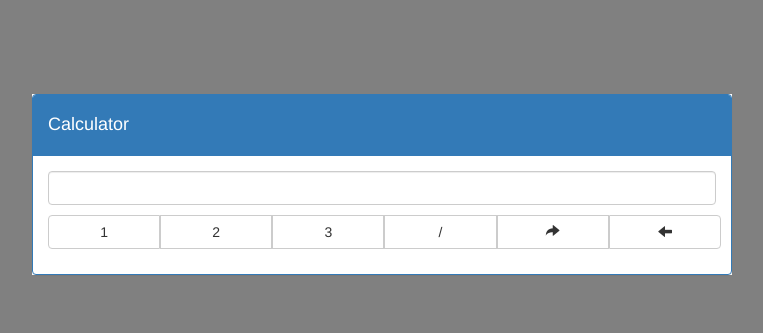
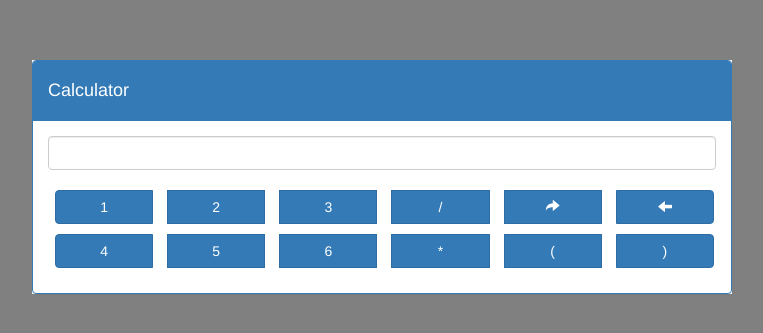
Before and after one commit to maiorovi/calculator-gui, an Angular app: page / in a window 1280 px wide. Shown: the part 213-546 px from the top of the page, without its empty margins (258-1021 px from the left). Built offline with nearby package versions, Linux system fonts and the light colour scheme.

Commit message:
added more digits and handler with two way binding

```diff
--- a/src/app/app.module.ts
+++ b/src/app/app.module.ts
@@ -3,6 +3,7 @@ import { NgModule } from '@angular/core';
 
 import { AppComponent } from './app.component';
 import { CalculatorCoreComponent } from './calculator-core/calculator-core.component';
+import {FormsModule} from "@angular/forms";
 
 @NgModule({
   declarations: [
@@ -10,7 +11,8 @@ import { CalculatorCoreComponent } from './calculator-core/calculator-core.compo
     CalculatorCoreComponent
   ],
   imports: [
-    BrowserModule
+    BrowserModule,
+    FormsModule
   ],
   providers: [],
   bootstrap: [AppComponent]
--- a/src/app/calculator-core/calculator-core.component.css
+++ b/src/app/calculator-core/calculator-core.component.css
@@ -5,3 +5,15 @@ margin:10px 0px;
 .btn-space {
   margin:0px 5px;
 }
+
+.expression-input {
+  direction: RTL;
+}
+
+.calculator-btn {
+  padding: 0px 7px;
+}
+
+.btn-line {
+  margin-top:10px;
+}
--- a/src/app/calculator-core/calculator-core.component.html
+++ b/src/app/calculator-core/calculator-core.component.html
@@ -1,39 +1,57 @@
-<div class="form-group">
-</div>
-
 
 <div class="panel panel-primary">
   <div class="panel-heading"><h4>Calculator</h4></div>
-  <div class="panel-body"><input type="text" class="form-control"/>
+  <div class="panel-body">
+    <input [(ngModel)]="expression" type="text" class="form-control expression-input" style="margin-bottom: 10px;" />
     <div class="button-wrapper">
-      <div class="btn-group btn-toolbar" role="group">
+      <div class="btn-group btn-toolbar btn-line" role="group">
         <div class="btn-group btn-group-justified" role="group" aria-label="...">
-          <div class="btn-group btn-wrapper" role="group" aria-label="...">
-          <button type="button" class="btn btn-default">1</button>
+          <div class="btn-group calculator-btn" role="group" aria-label="...">
+          <button type="button" class="btn btn-primary" (click)="extendExpressionWith('1')">1</button>
           </div>
-          <div class="btn-group btn-wrapper" role="group" aria-label="...">
-          <button type="button" class="btn btn-default">2</button>
+          <div class="btn-group calculator-btn" role="group" aria-label="...">
+          <button type="button" class="btn btn-primary" (click)="extendExpressionWith('2')">2</button>
           </div>
-          <div class="btn-group btn-wrapper" role="group" aria-label="...">
-          <button type="button" class="btn btn-default">3</button>
+          <div class="btn-group calculator-btn" role="group" aria-label="...">
+          <button type="button" class="btn btn-primary" (click)="extendExpressionWith('3')">3</button>
           </div>
-          <div class="btn-group" role="group" aria-label="...">
-          <button type="button" class="btn btn-default">/</button>
+          <div class="btn-group calculator-btn" role="group" aria-label="...">
+          <button type="button" class="btn btn-primary" (click)="extendExpressionWith('/')">/</button>
           </div>
-          <div class="btn-group " role="group" aria-label="...">
-          <button type="button" class="btn btn-default">
+          <div class="btn-group calculator-btn" role="group" aria-label="...">
+          <button type="button" class="btn btn-primary" (click)="clearLast()">
             <span class="glyphicon glyphicon-share-alt" aria-hidden="true"></span>
           </button>
           </div>
-          <div class="btn-group " role="group" aria-label="...">
-          <button type="button" class="btn btn-default">
+          <div class="btn-group calculator-btn" role="group" aria-label="...">
+          <button type="button" class="btn btn-primary" (click)="clearExpression()">
             <span class="glyphicon glyphicon-arrow-left" aria-hidden="true"></span>
           </button>
           </div>
         </div>
-
-
-
+      </div>
+      <!---->
+      <div class="btn-group btn-toolbar btn-line" role="group">
+        <div class="btn-group btn-group-justified" role="group" aria-label="...">
+          <div class="btn-group calculator-btn" role="group" aria-label="...">
+            <button type="button" class="btn btn-primary" (click)="extendExpressionWith('4')">4</button>
+          </div>
+          <div class="btn-group calculator-btn" role="group" aria-label="...">
+            <button type="button" class="btn btn-primary" (click)="extendExpressionWith('5')">5</button>
+          </div>
+          <div class="btn-group calculator-btn" role="group" aria-label="...">
+            <button type="button" class="btn btn-primary" (click)="extendExpressionWith('6')">6</button>
+          </div>
+          <div class="btn-group calculator-btn" role="group" aria-label="...">
+            <button type="button" class="btn btn-primary" (click)="extendExpressionWith('*')">*</button>
+          </div>
+          <div class="btn-group calculator-btn" role="group" aria-label="...">
+            <button type="button" class="btn btn-primary" (click)="extendExpressionWith('(')">(</button>
+          </div>
+          <div class="btn-group calculator-btn" role="group" aria-label="...">
+            <button type="button" class="btn btn-primary" (click)="extendExpressionWith(')')">)</button>
+          </div>
+        </div>
       </div>
     </div>
   </div>
--- a/src/app/calculator-core/calculator-core.component.ts
+++ b/src/app/calculator-core/calculator-core.component.ts
@@ -6,10 +6,22 @@ import { Component, OnInit } from '@angular/core';
   styleUrls: ['./calculator-core.component.css']
 })
 export class CalculatorCoreComponent implements OnInit {
-
+  expression:String = '';
   constructor() { }
 
   ngOnInit() {
   }
 
+  extendExpressionWith(digit) {
+    this.expression += digit;
+  }
+
+  clearExpression() {
+    this.expression = '';
+  }
+
+  clearLast() {
+    this.expression = this.expression.substring(0, this.expression.length - 1)
+  }
+
 }
```
